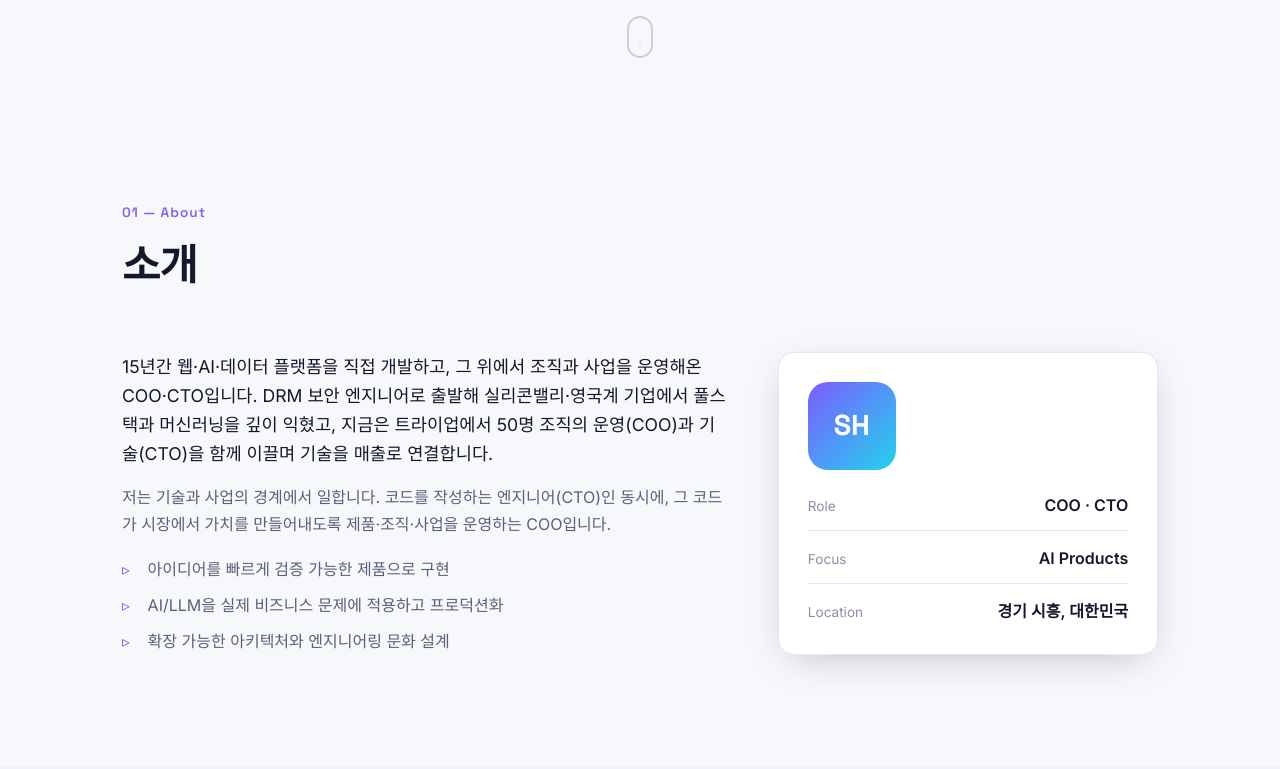
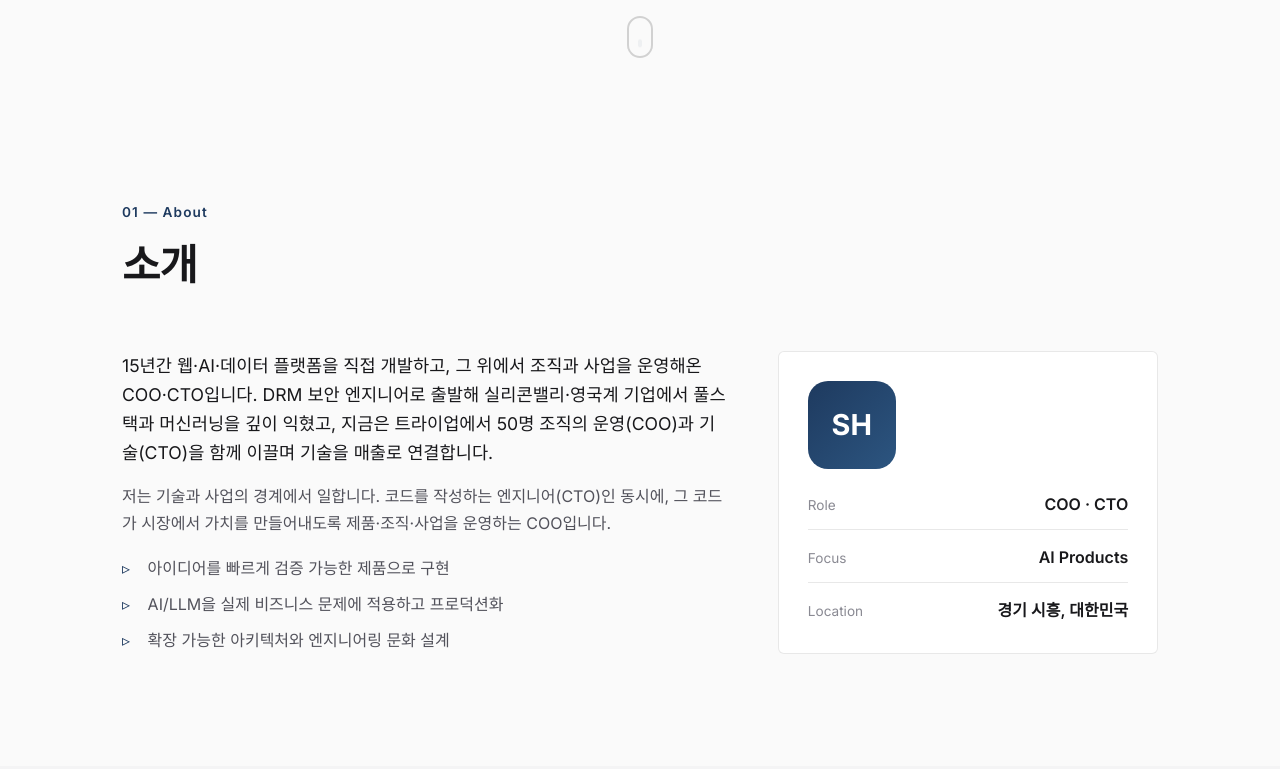
Before and after one commit to suhunjang/portfolio, a plain HTML site: page index.html in a window 1280 px wide. Shown: the part 714-1483 px from the top of the page. Drawn offline with Linux system fonts and the light colour scheme.

Commit message:
style: replace theme variables with ink-blue neutral palette

```diff
--- a/css/themes.css
+++ b/css/themes.css
@@ -4,20 +4,21 @@
    ========================================================================== */
 
 :root {
-  /* 브랜드 액센트 (테마 공통) */
-  --accent: #7c5cff;          /* 바이올렛 */
-  --accent-2: #22d3ee;        /* 시안 */
-  --accent-soft: rgba(124, 92, 255, 0.14);
+  /* 브랜드 액센트 — 딥 잉크 블루 단일 계열 */
+  --accent: #1e3a5f;
+  --accent-2: #2c5580;        /* accent의 밝은 변주 (그라데이션 잔존 참조용) */
+  --accent-soft: rgba(30, 58, 95, 0.07);
 
-  /* 타이포 */
+  /* 타이포 — Inter 단일 (Space Grotesk는 data.js의 SVG 전용) */
   --font-sans: "Inter", system-ui, -apple-system, "Segoe UI", Roboto, sans-serif;
-  --font-display: "Space Grotesk", var(--font-sans);
+  --font-display: var(--font-sans);
 
   /* 레이아웃 */
   --container: 1100px;
-  --radius: 16px;
-  --radius-sm: 10px;
-  --shadow: 0 10px 40px -12px rgba(0, 0, 0, 0.25);
+  --radius: 6px;
+  --radius-sm: 4px;
+  --shadow: none;
+  --pad: clamp(1.5rem, 4vw, 2.4rem);
 
   /* 모션 */
   --ease: cubic-bezier(0.22, 1, 0.36, 1);
@@ -26,36 +27,40 @@
 /* ---------- 라이트 테마 ---------- */
 :root,
 [data-theme="light"] {
-  --bg: #f7f8fc;
+  --bg: #fafafa;
   --bg-elev: #ffffff;
-  --bg-alt: #eef1f8;
-  --text: #15172b;
-  --text-muted: #5b607a;
-  --text-faint: #8a8fa8;
-  --border: rgba(20, 22, 43, 0.10);
-  --border-strong: rgba(20, 22, 43, 0.18);
-  --nav-bg: rgba(247, 248, 252, 0.72);
-  --tag-bg: rgba(124, 92, 255, 0.10);
-  --tag-text: #5b3df0;
-  --grid-line: rgba(20, 22, 43, 0.05);
-  --glow: rgba(124, 92, 255, 0.18);
-  --card-hover-border: rgba(124, 92, 255, 0.45);
+  --bg-alt: #f4f4f5;
+  --text: #18181b;
+  --text-muted: #52525b;
+  --text-faint: #8a8a93;
+  --border: rgba(0, 0, 0, 0.09);
+  --border-strong: rgba(0, 0, 0, 0.16);
+  --nav-bg: rgba(250, 250, 250, 0.85);
+  --tag-bg: rgba(0, 0, 0, 0.045);
+  --tag-text: #52525b;
+  --grid-line: transparent;
+  --glow: transparent;
+  --card-hover-border: rgba(30, 58, 95, 0.35);
 }
 
 /* ---------- 다크 테마 ---------- */
 [data-theme="dark"] {
-  --bg: #0a0b14;
-  --bg-elev: #12131f;
-  --bg-alt: #0f1019;
-  --text: #eef0f8;
-  --text-muted: #a4a9c2;
-  --text-faint: #6c7191;
-  --border: rgba(255, 255, 255, 0.08);
-  --border-strong: rgba(255, 255, 255, 0.16);
-  --nav-bg: rgba(10, 11, 20, 0.66);
-  --tag-bg: rgba(124, 92, 255, 0.16);
-  --tag-text: #c0b3ff;
-  --grid-line: rgba(255, 255, 255, 0.035);
-  --glow: rgba(124, 92, 255, 0.28);
-  --card-hover-border: rgba(124, 92, 255, 0.55);
+  --accent: #7ea8d8;
+  --accent-2: #9dbde4;
+  --accent-soft: rgba(126, 168, 216, 0.12);
+
+  --bg: #0d0f12;
+  --bg-elev: #16181c;
+  --bg-alt: #111316;
+  --text: #f4f4f5;
+  --text-muted: #a1a1aa;
+  --text-faint: #71717a;
+  --border: rgba(255, 255, 255, 0.10);
+  --border-strong: rgba(255, 255, 255, 0.18);
+  --nav-bg: rgba(13, 15, 18, 0.85);
+  --tag-bg: rgba(255, 255, 255, 0.06);
+  --tag-text: #a1a1aa;
+  --grid-line: transparent;
+  --glow: transparent;
+  --card-hover-border: rgba(126, 168, 216, 0.45);
 }
```
